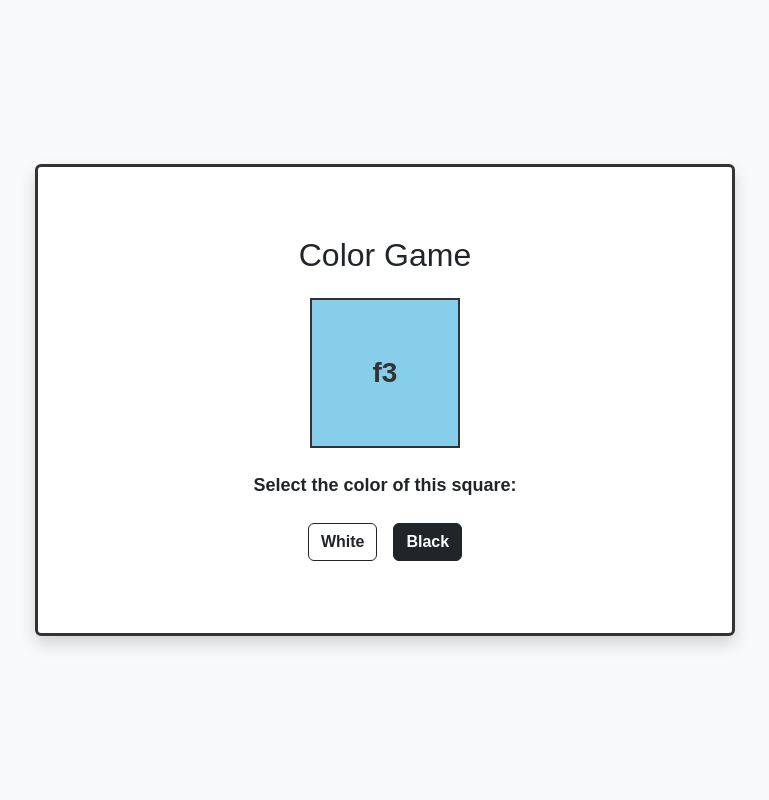
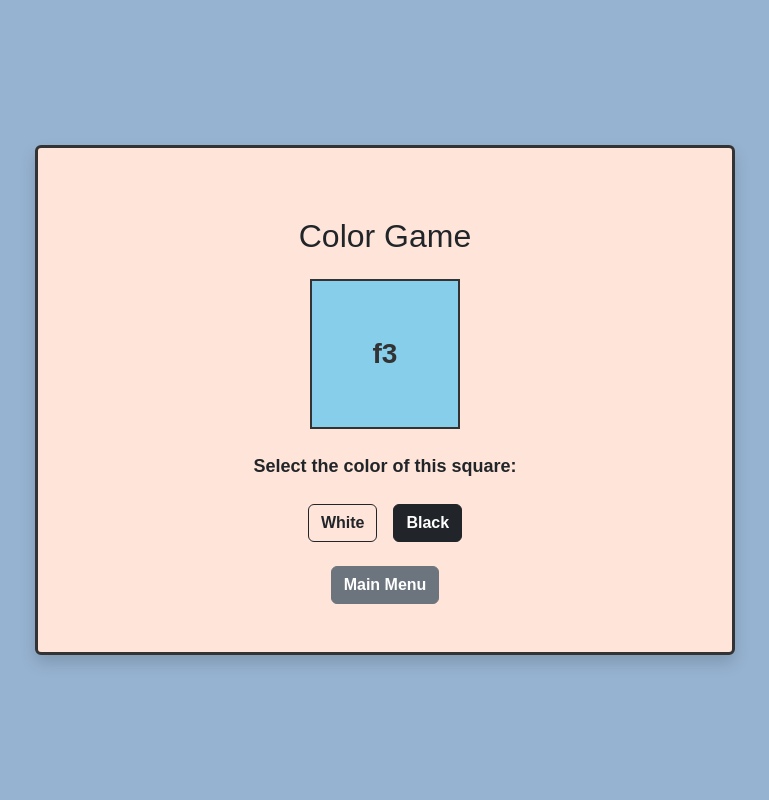
Before and after one commit to futuressobright/flask-knight-moves, a Flask app: page /color_game in a window 1280 px wide. Shown: the whole page, without its empty margins (255-1024 px from the left). Run offline with Flask 3, Linux system fonts and the light colour scheme.

Commit message:
added base.html, others now inherit from this

```diff
--- /dev/null
+++ b/app/templates/base.html
@@ -0,0 +1,30 @@
+<!DOCTYPE html>
+<html lang="en">
+
+<head>
+    <meta charset="UTF-8">
+    <meta name="viewport" content="width=device-width, initial-scale=1.0, maximum-scale=1.0, user-scalable=no">
+    <title>{% block title %}Chess Visualization{% endblock %}</title>
+    <link href="https://cdn.jsdelivr.net/npm/bootstrap@5.3.0-alpha1/dist/css/bootstrap.min.css" rel="stylesheet">
+    <link rel="stylesheet" href="{{ url_for('static', filename='styles.css') }}">
+    <!-- Google tag (gtag.js) -->
+    <script async src="https://www.googletagmanager.com/gtag/js?id=G-LP35D8LBWQ"></script>
+    <script>
+      window.dataLayer = window.dataLayer || [];
+      function gtag(){dataLayer.push(arguments);}
+      gtag('js', new Date());
+      gtag('config', 'G-LP35D8LBWQ');
+    </script>
+    {% block extra_head %}{% endblock %}
+</head>
+
+<body class="min-vh-100 d-flex align-items-center py-4">
+    <div class="container">
+        <div class="wrapper bg-info bg-opacity-10 p-4 p-md-5 rounded shadow" style="background-color: #FFE5D9 !important;">
+            {% block content %}{% endblock %}
+        </div>
+    </div>
+    <script src="https://cdn.jsdelivr.net/npm/bootstrap@5.3.0-alpha1/dist/js/bootstrap.bundle.min.js"></script>
+    {% block extra_scripts %}{% endblock %}
+</body>
+</html>
--- a/app/templates/color_game.html
+++ b/app/templates/color_game.html
@@ -1,48 +1,30 @@
-<!DOCTYPE html>
-<html lang="en">
+{% extends "base.html" %}
 
-<head>
-    <meta charset="UTF-8">
-    <meta name="viewport" content="width=device-width, initial-scale=1.0, maximum-scale=1.0, user-scalable=no">
-    <title>Color Game</title>
-    <link href="https://cdn.jsdelivr.net/npm/bootstrap@5.3.0-alpha1/dist/css/bootstrap.min.css" rel="stylesheet">
-    <link rel="stylesheet" href="{{ url_for('static', filename='styles.css') }}">
-    <!-- Google tag (gtag.js) -->
-    <script async src="https://www.googletagmanager.com/gtag/js?id=G-LP35D8LBWQ"></script>
-    <script>
-      window.dataLayer = window.dataLayer || [];
-      function gtag(){dataLayer.push(arguments);}
-      gtag('js', new Date());
-      gtag('config', 'G-LP35D8LBWQ');
-    </script>
-</head>
+{% block title %}Color Game - Chess Visualization{% endblock %}
 
-<body class="bg-light min-vh-100 d-flex align-items-center py-4">
-    <div class="container">
-        <div class="wrapper bg-white p-4 p-md-5 rounded shadow">
+{% block content %}
     <h1 class="text-center mb-4">Color Game</h1>
-            {% if correct_answer %}
-                <div class="success-message alert alert-success text-center mb-4">Congratulations! You got it right!</div>
-                <div class="d-flex justify-content-center gap-3 mb-4">
-                    <a href="{{ url_for('color_game') }}" class="btn btn-primary fw-bold">Play Again</a>
-                    <a href="{{ url_for('knight_game') }}" class="btn btn-secondary fw-bold">Knight Game</a>
+
+    {% if message %}
+        <div class="alert alert-danger text-center mb-4">
+            {{ message }}
         </div>
     {% endif %}
+
     <div class="d-flex justify-content-center mb-4">
         <div class="square-box d-flex justify-content-center align-items-center">{{ square }}</div>
     </div>
+
     <p class="text-center fw-bold mb-4">Select the color of this square:</p>
+
     <form method="post" id="colorForm">
         <div class="d-flex justify-content-center gap-3 mb-4">
             <button type="submit" name="color" value="white" class="btn btn-outline-dark fw-bold">White</button>
             <button type="submit" name="color" value="black" class="btn btn-dark fw-bold">Black</button>
         </div>
     </form>
-            {% if message %}
-                <p class="text-danger text-center fw-bold">{{ message }}</p>
-            {% endif %}
+
+    <div class="text-center">
+        <a href="{{ url_for('index') }}" class="btn btn-secondary fw-bold">Main Menu</a>
     </div>
-    </div>
-    <script src="https://cdn.jsdelivr.net/npm/bootstrap@5.3.0-alpha1/dist/js/bootstrap.bundle.min.js"></script>
-</body>
-</html>
+{% endblock %}
```
Also changed, not shown: app/templates/bishop_game.html (+6 -17 lines), app/templates/knight_game.html (+6 -17 lines), app/templates/result.html (+7 -20 lines). Lines whose indentation alone changed are shown as unchanged.
